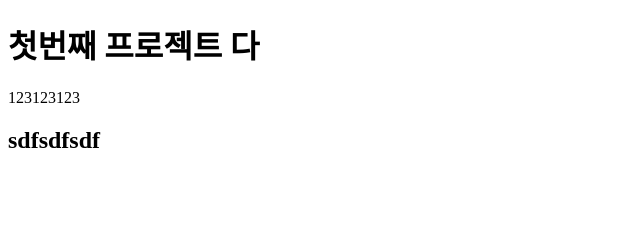
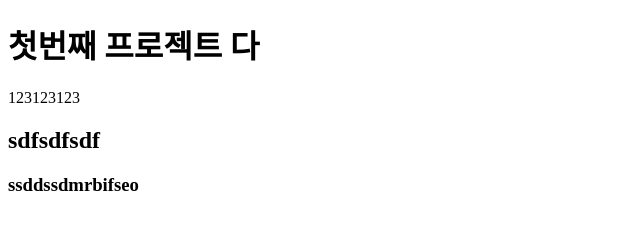
Before and after one commit to daehyui/first-project, a plain HTML site: page index.html in a window 1280 px wide. Shown: the whole page, without its empty margins (0-640 px from the left). Drawn offline with Linux system fonts and the light colour scheme.

Commit message:
second commit

```diff
--- a/index.html
+++ b/index.html
@@ -11,6 +11,7 @@
     <h1>첫번째 프로젝트 다</h1>
     <p>123123123</p>
     <h2>sdfsdfsdf</h2>
+    <h3>ssddssdmrbifseo</h3>
 
   </body>
 </html>
```
